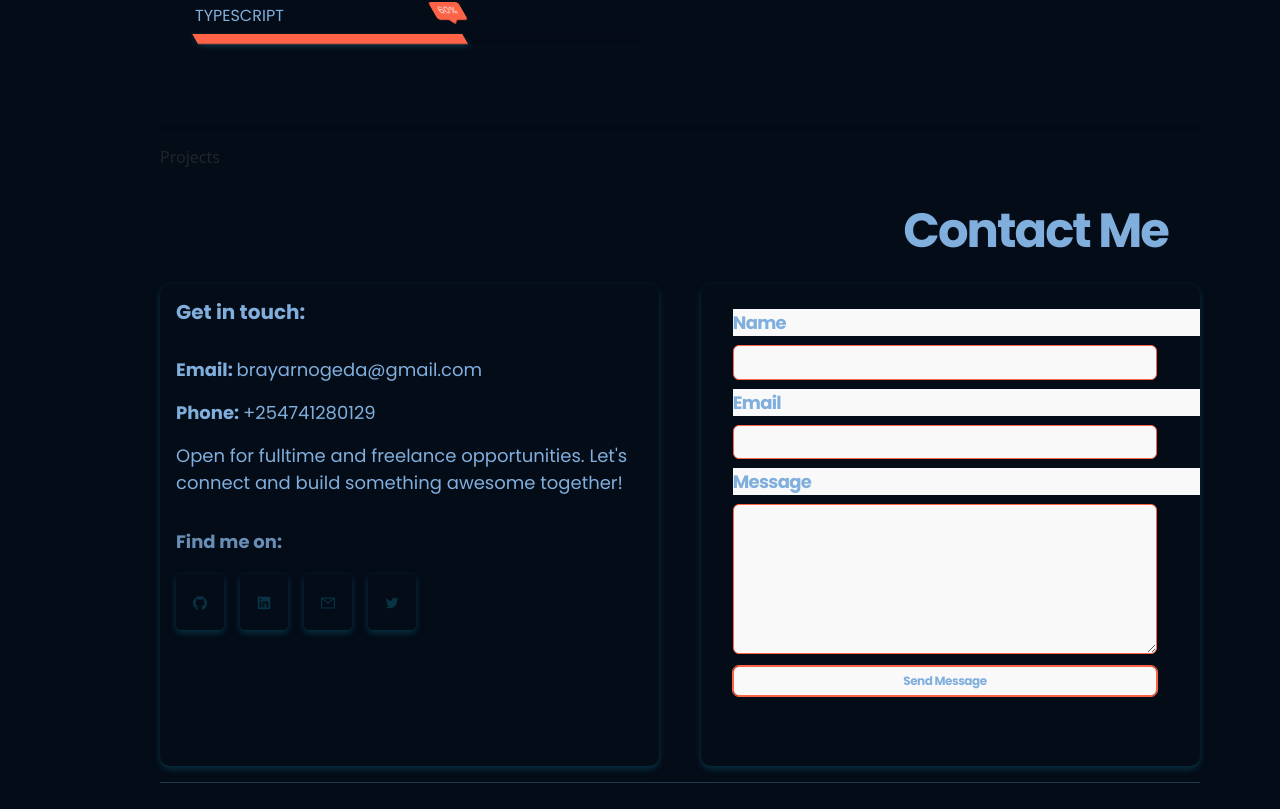
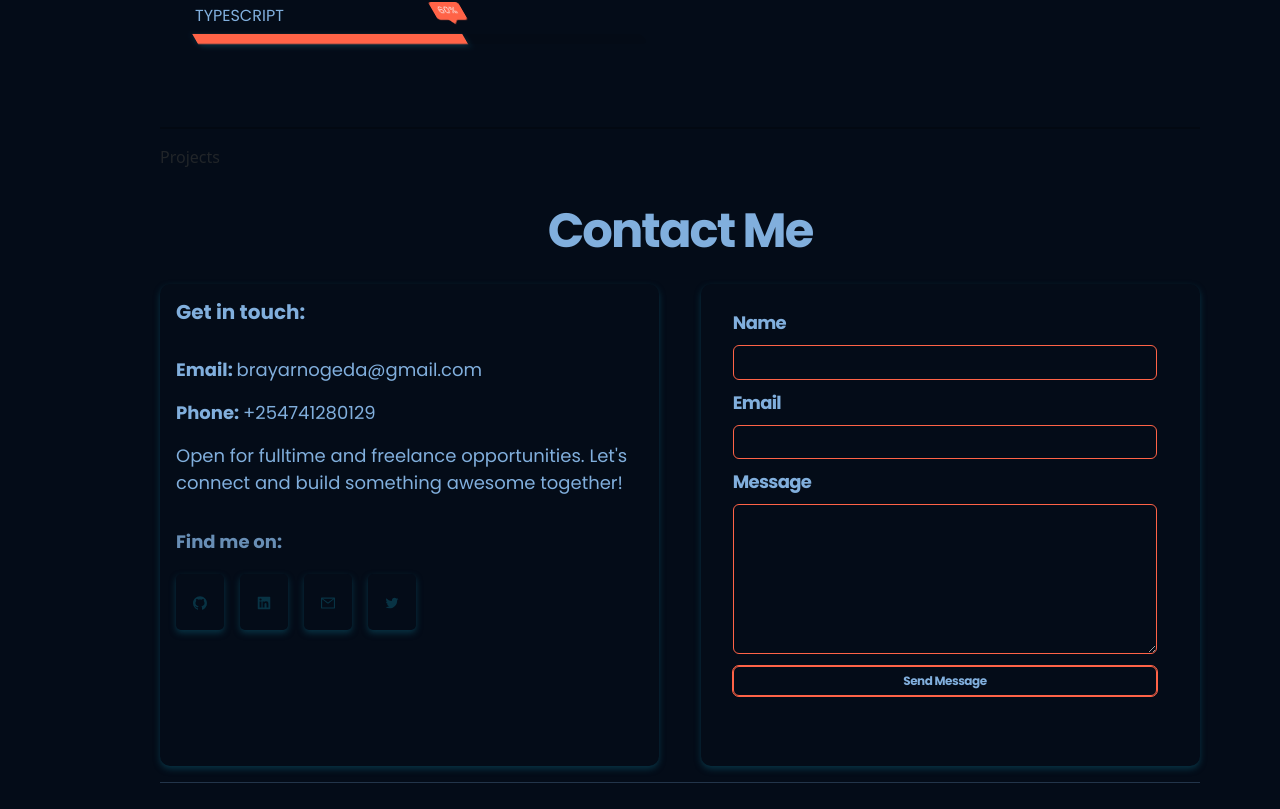
Before and after one commit to o-brayarn/portfolio, a React (Create React App) app: page / in a window 1280 px wide. Shown: the part 2660-3469 px from the top of the page. Built offline with nearby package versions, Linux system fonts and the light colour scheme; a web font is replaced by a local one.

Commit message:
align text to centre

```diff
--- a/src/pages/contacts/contact.css
+++ b/src/pages/contacts/contact.css
@@ -10,8 +10,7 @@ section .contact__me-heading {
   font-size: 48px;
   line-height: 75px;
   letter-spacing: -0.04em;
-  text-align: right;
-  margin-right: 2rem;
+  text-align: center;
   margin-bottom: 1rem;
 }
 .contact__me-details {
@@ -58,7 +57,7 @@ section .contact__me-heading {
 .contact__me-form input,
 .contact__me-form textarea {
   color: var(--text-color);
-  background-color: var(--bg-color);
+  background-color: var(--color-bg);
   letter-spacing: -0.04em;
   display: block;
   margin: 0.5em 0;
```
